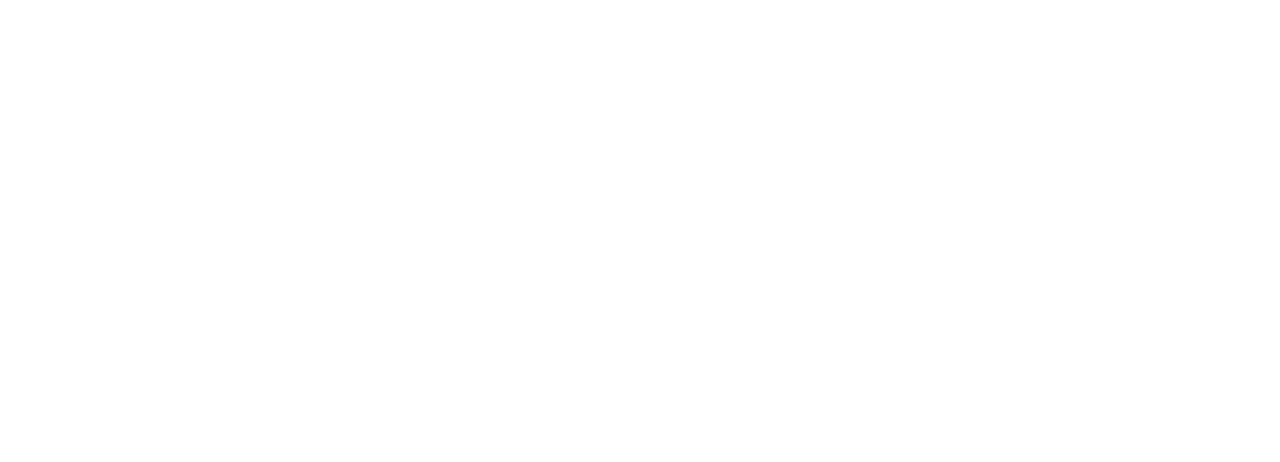
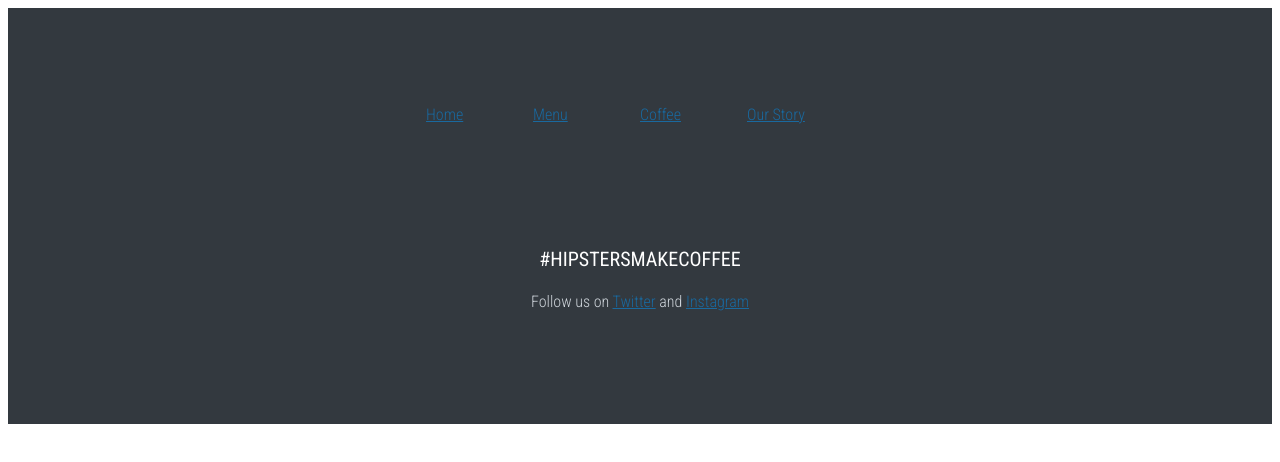
Before and after one commit to KonichiwaSensei/Hackathon1_Oranges, a website built with Vite: page index.html in a window 1280 px wide. Built offline with nearby package versions, Linux system fonts and the light colour scheme.

Commit message:
footer is finished

```diff
--- a/index.html
+++ b/index.html
@@ -30,11 +30,27 @@
 
     </section>
 
-    <div class="footer">
 
-        <footer></footer>
+    <footer class="footer">
 
-    </div>
+        <div class="footer footerlinks">
+            <a href="./index.html">Home</a>
+            <a href="./menu.html">Menu</a>
+            <a href="./product.html">Coffee</a>
+            <a
+                href="https://classes.codingbootcamp.cz/coding-bootcamp/spring-2023/588-generic-hipster-coffee-instructions">Our
+                Story</a>
+        </div>
+        <br>
+        <div class="footer allfooterwords">
+            <p class="footertitle">#HIPSTERSMAKECOFFEE</p>
+            <p class="footertext">Follow us on <a href="https://twitter.com">Twitter</a> and <a href="https://instagr.am">Instagram</a> </p>
+
+
+        </div>
+
+    </footer>
+
 </body>
 
 </html>
--- a/scss/style.scss
+++ b/scss/style.scss
@@ -13,20 +13,65 @@ $colorheader: #f7f9f9;
 $colorbody: white;
 $colorfont: black;
 $colorfooterlinks: #19699f;
+$colorfootertext: #ced4da;
 
 
 // Adding screen sizes here:
 
-@media screen and (max-width: 768px) {
-
-}
+@media screen and (max-width: 768px) {}
 
 // Body Style:
 
-html{
+html {
     margin: 0;
 }
 
-.mainframe{
-    max-width: 80%;
+
+
+
+.footer {
+    // border: 1px solid red;
+    background-color: $colorfooter;
+    font-family: 'Roboto Condensed';
+    color: $colorbody;
+    padding: 4%;
+
+    display: flex;
+    flex-flow: column nowrap;
+
+    .footerlinks {
+        font-size: $fontsizesmall;
+
+        flex-flow: row nowrap;
+        justify-content: center;
+        font-weight: 300;
+    }
+
+    a {
+        color: $colorfooterlinks;
+        flex: 0.1;
+
+        &:hover {
+            color: $colorfootertext;
+            text-decoration: none;
+        }
+    }
+
+    .allfooterwords {
+        align-items: center;
+
+
+        .footertitle {
+            font-size: $fontsizemid;
+            margin-bottom: 2%;
+            margin-top: 1%;
+        }
+
+        .footertext {
+            color: $colorfootertext;
+            margin-top: 0;
+            font-size: $fontsizesmall;
+            font-weight: 300;
+        }
+    }
 }
```
